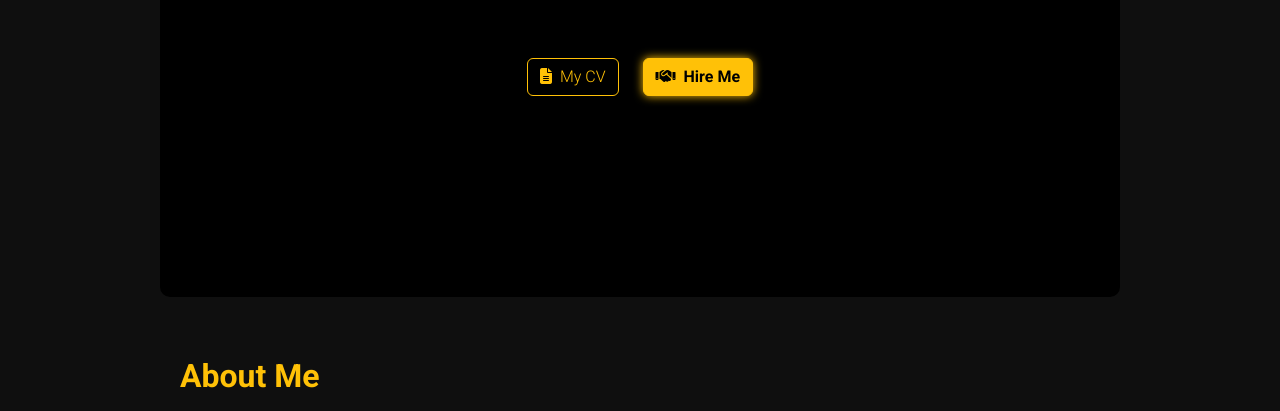
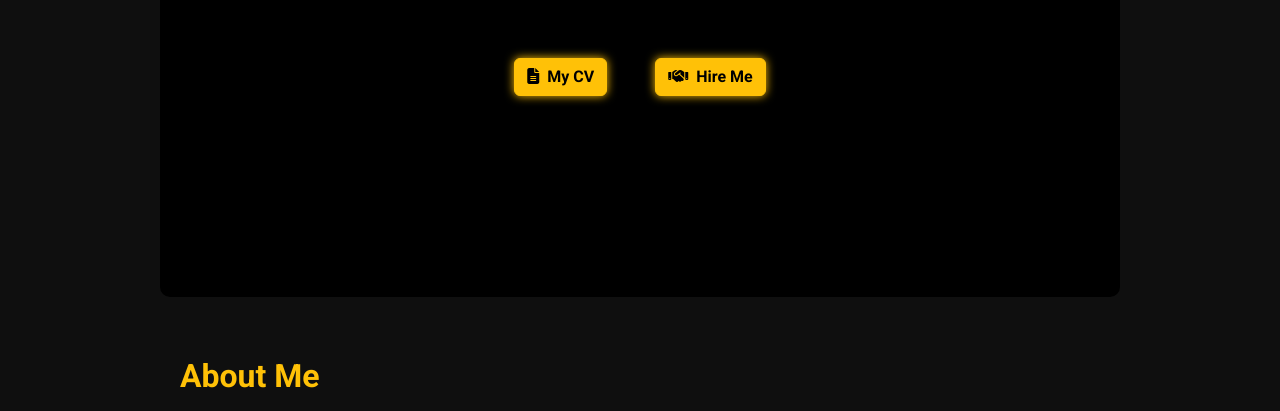
Before and after one commit to chinthan59/portfolio-by-chinthan, a plain HTML site: page my-site/index.html in a window 1280 px wide. Shown: the part 689-1100 px from the top of the page. Drawn offline with nearby package versions, Linux system fonts and the light colour scheme.

Commit message:
modified

```diff
--- a/my-site/index.html
+++ b/my-site/index.html
@@ -210,8 +210,8 @@
       </a>
     </div>
 
-    <div class="reach mt-4 d-flex justify-content-center gap-4">
-  <a href="path/to/your-cv.pdf" class="btn btn-outline-warning" target="_blank">
+    <div class="reach mt-4 d-flex justify-content-center gap-5">
+  <a href="path/to/your-cv.pdf" class="btn btn-warning" target="_blank">
     <i class="fas fa-file-alt me-2"></i>My CV
   </a>
   <a href="#contact" class="btn btn-warning">
```
